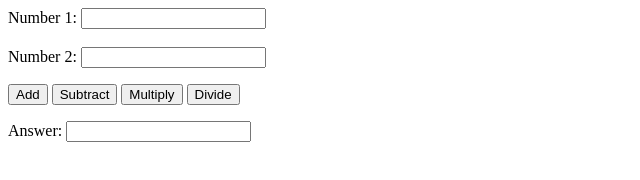
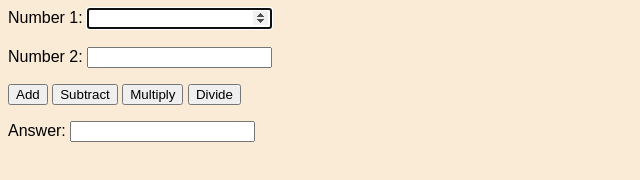
Before and after one commit to kevinelong/Calculator, a plain HTML site: page index.html in a window 1280 px wide. Shown: the whole page, without its empty margins (0-640 px from the left). Drawn offline with Linux system fonts and the light colour scheme.

Commit message:
set focus to first input

```diff
--- a/index.html
+++ b/index.html
@@ -27,6 +27,9 @@
             number1 = window.number1Field;
             number2 = window.number2Field;
 
+            //SET FOCUS
+            number1.focus();
+
             //ALTERNATIVE TO ADDING THE ONCLICK ATTRIBUTE IN THE HTML BELOW
             document.getElementById("multiply").addEventListener("click", onMultiplyBtnClicked);
             document.getElementById("divide").addEventListener("click", onDivideBtnClicked);
@@ -36,9 +39,9 @@
         // document.addEventListener("DOMContentLoaded", init);
     </script>
 </head>
-<body>
-    Number 1: <input id="number1Field"><br><br>
-    Number 2: <input id="number2Field">
+<body style="font-family: sans-serif; background-color:antiquewhite;">
+    Number 1: <input id="number1Field" type="number"><br><br>
+    Number 2: <input id="number2Field" type="number">
     <p>
         <button id="add" onclick="onAddBtnClicked()">Add</button>
         <button id="subtract" onclick="onSubtractBtnClicked()">Subtract</button>
```
